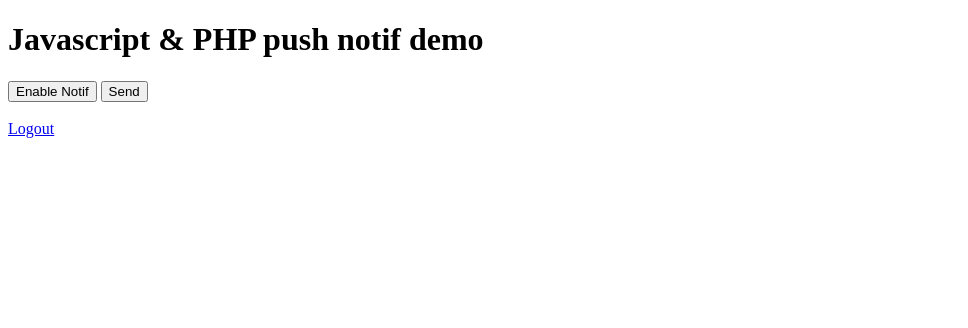
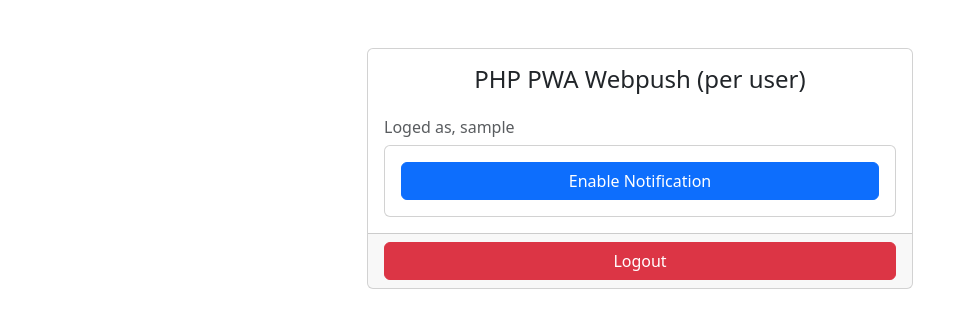
Before and after one commit to nuttapong1996/PHP-PWA-App-Starter-kit, a PHP site: page /main.php in a window 1280 px wide. Shown: the top 328 px of the page, without its empty margins (0-968 px from the left). Run offline with PHP 8.4, Linux system fonts and the light colour scheme; the visitor is signed in with stand-in values (Sample User, id 1).

Commit message:
adding comment to app.js

```diff
--- a/Php webpush rq.txt
+++ b/Php webpush rq.txt
@@ -27,7 +27,7 @@
 1.ใส่โค๊ดดังนี้ลงไป
 DB_HOST=localhost
 DB_USERNAME=root
-DB_PASSWORD="" (หากไม่มีก็ใส่ "")
+DB_PASSWORD= (หากไม่มีก็ไม่ใส่ )
 DB_DATABASE=noti_db
 
 D:โหลด Repository นี้
--- a/app.js
+++ b/app.js
@@ -1,76 +1,37 @@
 document.addEventListener('DOMContentLoaded', async ()=>{
 
-    navigator.serviceWorker.register("sw.js");
+    navigator.serviceWorker.register("service-worker.js");
 
     const SubBtn = document.getElementById('BtnSub');
     const BtnSend = document.getElementById('BtnSend');
-    const BtnLogout = document.getElementById('BtnLogout');
-    // const loginform = document.getElementById('login-form');
-    const empname = document.getElementById('empname');
-    const empcode = await checksession();
 
-    SubBtn.style.display = 'none';
     BtnSend.style.display = 'none';
-    empname.innerHTML = 'Login as : ' + empcode;
+
     SubBtn.addEventListener('click', enableNotif);
 
+    const user_session = await checksession();
+    const subscribe = await checksub();
 
-    // กำหนดการส่ง push notif ให้กับปุ่ม send
-    BtnSend.addEventListener('click', async ()=>{
-        await sendNotif('แจ้งเตือนใหม่!', 'สวัสดี : '+empcode, 'index.html?message=123');
-    });
+    if(user_session) {
+        if(subscribe !== true) {
+            SubBtn.style.display = 'block';
+            console.warn('Not subscribe yet');
+        }else{
+            SubBtn.style.display = 'none';
+            BtnSend.style.display = 'block';
+            console.log('Subscribed');
+        }
+    }else{
+        console.warn('Not login');
+    }
 
-    setInterval(async () => {
-        // const empcode = await checksession();
-        const sub = await checksub();
-            if(sub == true) {
-                SubBtn.style.display = 'none';
-                BtnSend.style.display = 'block';
-            }else if(sub == false) {
-                SubBtn.style.display = 'block';
-            }
-    },1000);
 });
 
 
-
-//  async function login() {
-//     const loginform = document.getElementById('login-form');
-//     const empcode = document.getElementById('empcode');
-//     const password = document.getElementById('password');
-
-
-//     loginform.addEventListener('submit', async (e) => {
-//         e.preventDefault();
-
-//         if(empcode.value === '' || password.value === '') {
-//             alert('กรุณากรอกข้อมูลให้ครบ');
-//             return;
-//         }
-
-//         const response = await fetch('login_proc.php', {
-//             method: 'POST',
-//             headers:{
-//                 'Content-Type': 'application/json'
-//             },
-//             body: JSON.stringify({
-//                 empcode: empcode.value,
-//                 password: password.value
-//             })
-//         });
-
-//         const data = await response.json();
-
-//         // Check login
-//         if(data['status'] === 'success') {
-//             alert('Login Success');
-//         }
-//     })
-// }
-
-
+// Function เช็ค login session
 async function checksession(){
-    const response =  await fetch('get_session.php');
+    // โดยดึงค่ามาจาก Session ที่ login ผ่าน backend ของ  php
+    const response =  await fetch('backends/get_session.php');
     const data = await response.json();
 
     if(data['status'] === 'success') {
@@ -78,6 +39,7 @@
     }
 }
 
+// Function เช็ค การ subscription จากฐานข้อมูล
 async function checksub(){
      // ดึง subscription ปัจจุบันจาก Service Worker
      const registration = await navigator.serviceWorker.ready;
@@ -87,54 +49,53 @@
         return false; // ไม่มี subscription ในเครื่อง
     }
 
-    const response =  await fetch('get_sub.php', {
+    const response =  await fetch('backends/get_sub.php', {
         method: 'POST',
         headers: {
             'Content-Type': 'application/json'
         },
-        body: JSON.stringify(subscription)
-    }
-    );
+        body: JSON.stringify({
+            endpoint: subscription.endpoint
+        })
+    });
+
     const data = await response.json();
 
     if(data ['status'] === 'success') {
         return true;
-    }else if(data['status'] === 'error') {
-        return false;
     }
 }
 
-async function sendNotif(title, body, url) {
-    // const empcode = await checksession();
+// Function สำหรับส่ง Message จาก Client-side แต่ในการใช้จริงๆ เราจะส่ง Noti ด้าน Server-side
+// จึง Comment ไว้ก่อน
+    // async function sendNotif(title, body, url) {
+    //     const emp_respone = await fetch('backends/get_empcode.php');
+    //     const emp_data = await emp_respone.json();
 
-    const emp_respone = await fetch('get_empcode.php');
-    const emp_data = await emp_respone.json();
+    //     if(emp_data['status'] === 'success') {
+    //         const response =  await fetch('send.php', {
+    //             method: 'POST',
+    //             headers: {
+    //                 'Content-Type': 'application/json'
+    //             },
+    //             body: JSON.stringify({
+    //                 // empcode: empcode,
+    //                 title:title,
+    //                 body:body,
+    //                 url:url
+    //             })
+    //         });
+    //         const send_data = await response.json();
 
-    if(emp_data['status'] === 'success') {
-        const response =  await fetch('send.php', {
-            method: 'POST',
-            headers: {
-                'Content-Type': 'application/json'
-            },
-            body: JSON.stringify({
-                // empcode: empcode,
-                title:title,
-                body:body,
-                url:url
-            })
-        });
-        const send_data = await response.json();
-
-        if(send_data['status'] === 'success') {
-            console.log('Send Success');
-        }else{
-            console.log('Send Error');
-        }
-    }else{
-        console.log('Send Error');
-    }
-}
-
+    //         if(send_data['status'] === 'success') {
+    //             console.log('Send Success');
+    //         }else{
+    //             console.log('Send Error');
+    //         }
+    //     }else{
+    //         console.log('Send Error');
+    //     }
+    // }
 
 async function enableNotif() {
     Notification.requestPermission().then((permission)=> {
@@ -147,7 +108,7 @@
                     applicationServerKey: "BEQdLcaaNBD-nYLwfVdhI8bteRKHIKr4fEn9Dnz6kX5HiRLA64VZlORjXX2ExN9YHKhMmBwHBW1WZOM4zCx11p4"
                 }).then( async (subscription)=> {
 
-                    const response = await fetch('subscribe.php', {
+                    const response = await fetch('backends/subscribe.php', {
                         method: 'POST',
                         headers: {
                             'Content-Type': 'application/json'
@@ -161,7 +122,6 @@
                 }else if (data['status']=== 'error') {
                     alert('Not Subscribed');
                 }
-
                 });
             });
         }
--- a/backends/get_session.php
+++ b/backends/get_session.php
@@ -1,10 +1,10 @@
 <?php
 session_start();
 header('Content-Type: application/json');
-if(isset($_SESSION['empcode'])){
+if(isset($_SESSION['username'])){
     echo json_encode([
         'status' => 'success',
-        'empcode' => $_SESSION['empcode']
+        'empcode' => $_SESSION['username']
         ]);
 }else{
     echo json_encode([
--- a/main.php
+++ b/main.php
@@ -1,6 +1,6 @@
 <?php
     session_start();
-    if(!isset($_SESSION['empcode'])) {
+    if(!isset($_SESSION['username'])) {
         header('Location: index.php');
     }
 ?>
@@ -11,17 +11,36 @@
     <meta charset="UTF-8">
     <meta http-equiv="X-UA-Compatible" content="IE=edge">
     <meta name="viewport" content="width=device-width, initial-scale=1.0">
+    <link href="https://cdn.jsdelivr.net/npm/bootstrap@5.3.3/dist/css/bootstrap.min.css" rel="stylesheet" integrity="sha384-QWTKZyjpPEjISv5WaRU9OFeRpok6YctnYmDr5pNlyT2bRjXh0JMhjY6hW+ALEwIH" crossorigin="anonymous">
+    <script src="https://cdn.jsdelivr.net/npm/bootstrap@5.3.3/dist/js/bootstrap.bundle.min.js" integrity="sha384-YvpcrYf0tY3lHB60NNkmXc5s9fDVZLESaAA55NDzOxhy9GkcIdslK1eN7N6jIeHz" crossorigin="anonymous"></script>
     <link rel="manifest" href="manifest.json">
-    <title>Push Notif</title>
+    <script src="app.js"></script>
+    <title>Push Notify</title>
 </head>
 <body>
-    <h1>Javascript & PHP push notif demo</h1>
-    <h5 id="empname"></h5>
-    <button id="BtnSub">Enable Notif</button>
-    <button id="BtnSend" >Send</button>
-    <!-- <a id="BtnSend" href="send.php">Send</a> -->
-    <br><br>
-    <a href="logout.php" id="BtnLogout">Logout</a>
+    <div class="container">
+        <div class="row justify-content-center mt-5">
+            <div class="col-sm-12 col-md-8 col-lg-6">
+                <div class="card">
+                    <div class="card-title">
+                        <h4 class="text-center mt-3 mb-0">PHP PWA Webpush (per user)</h4>
+                    </div>
+                    <div class="card-body">
+                        <h6 class="text-muted">Loged as, <?php echo $_SESSION['username']; ?></h6>
+                        <div class="card">
+                            <div class="card-body">
+                                <button id="BtnSub" class="btn btn-primary w-100">Enable Notification</button>
+                                <button id="BtnSend" class="btn btn-success w-100">Send</button>
+                            </div>
+                        </div>
+                    </div>
+                    <div class="card-footer">
+                        <a href="logout.php" class="btn btn-danger w-100">Logout</a>
+                    </div>
+                </div>
+            </div>
+        </div>
+    </div>
 </body>
-<script src="app.js"></script>
+
 </html>
--- a/sw.js
+++ b/service-worker.js
@@ -3,7 +3,7 @@
     // {"title":"Hi" , "body":"something amazing!" , "url":"./?message=123"}
     event.waitUntil(self.registration.showNotification(notification.title, {
         body: notification.body,
-        icon: "icon.png",
+        icon: "assets/icons/icon.png",
         data: {
             notifURL: notification.url
         }
```
Also changed, not shown: backends/login_proc.php (+10 -10 lines), index.php (+7 -4 lines), manifest.json.
